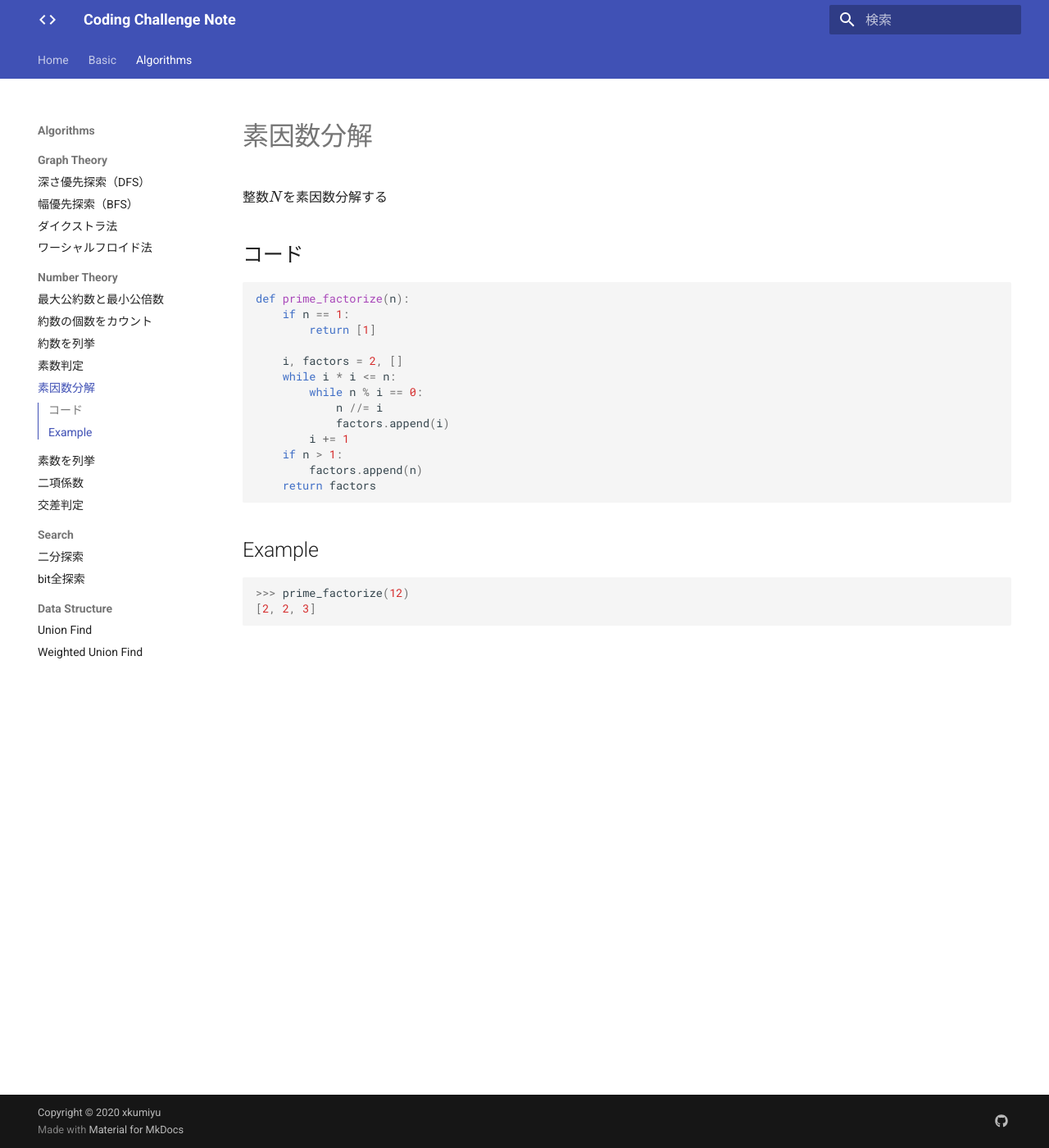
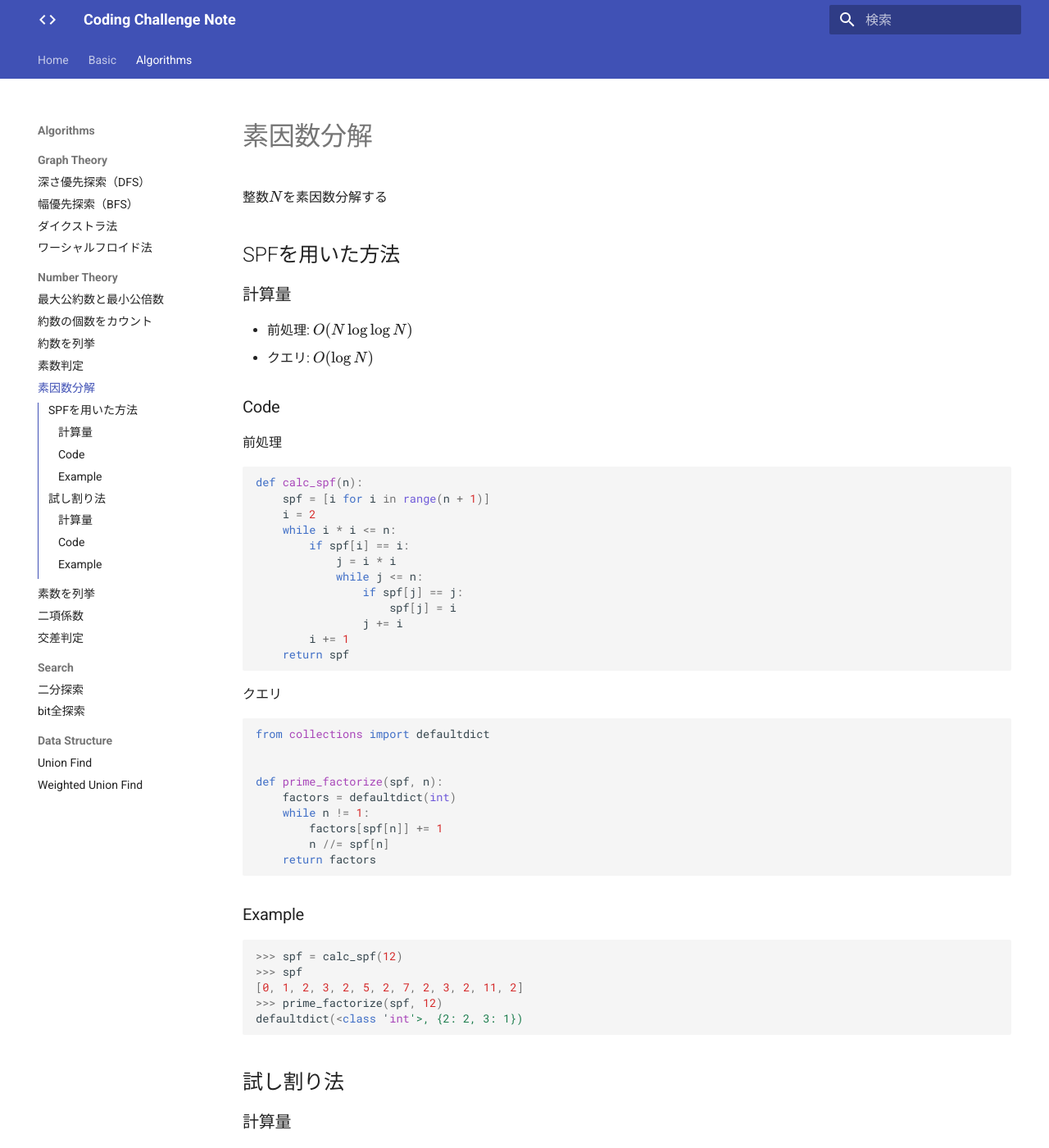
Before and after one commit to xkumiyu/coding-challenge-note, an MkDocs documentation site: the page built from docs/algorithms/prime_factorize.md, in a window 1280 px wide and 1400 px high. Shown: the whole window at 82% size. Built offline with MkDocs 1.6.1 and Material for MkDocs 9.7.7, drawn with Linux system fonts in a browser that asks for light colours; formulas are drawn with MathJax 3; some of the changed text lies outside the part shown.

Commit message:
add spf method for prime factorization

````diff
--- a/docs/algorithms/prime_factorize.md
+++ b/docs/algorithms/prime_factorize.md
@@ -2,7 +2,63 @@
 
 整数$N$を素因数分解する
 
-## コード
+## SPFを用いた方法
+
+### 計算量
+
+- 前処理: $O(N\log{\log{N}})$
+- クエリ: $O(\log{N})$
+
+### Code
+
+前処理
+
+```py
+def calc_spf(n):
+    spf = [i for i in range(n + 1)]
+    i = 2
+    while i * i <= n:
+        if spf[i] == i:
+            j = i * i
+            while j <= n:
+                if spf[j] == j:
+                    spf[j] = i
+                j += i
+        i += 1
+    return spf
+```
+
+クエリ
+
+```py
+from collections import defaultdict
+
+
+def prime_factorize(spf, n):
+    factors = defaultdict(int)
+    while n != 1:
+        factors[spf[n]] += 1
+        n //= spf[n]
+    return factors
+```
+
+### Example
+
+```py
+>>> spf = calc_spf(12)
+>>> spf
+[0, 1, 2, 3, 2, 5, 2, 7, 2, 3, 2, 11, 2]
+>>> prime_factorize(spf, 12)
+defaultdict(<class 'int'>, {2: 2, 3: 1})
+```
+
+## 試し割り法
+
+### 計算量
+
+$O(\sqrt{N})$
+
+### Code
 
 ```py
 def prime_factorize(n):
@@ -20,9 +76,15 @@ def prime_factorize(n):
     return factors
 ```
 
-## Example
+### Example
 
 ```py
 >>> prime_factorize(12)
 [2, 2, 3]
 ```
+
+```py
+>>> from collections import Counter
+>>> Counter(prime_factorize(12))
+Counter({2: 2, 3: 1})
+```
````
Also changed, not shown: docs/basic/data_structures.md (+7 -20 lines), .markdownlint.json.
